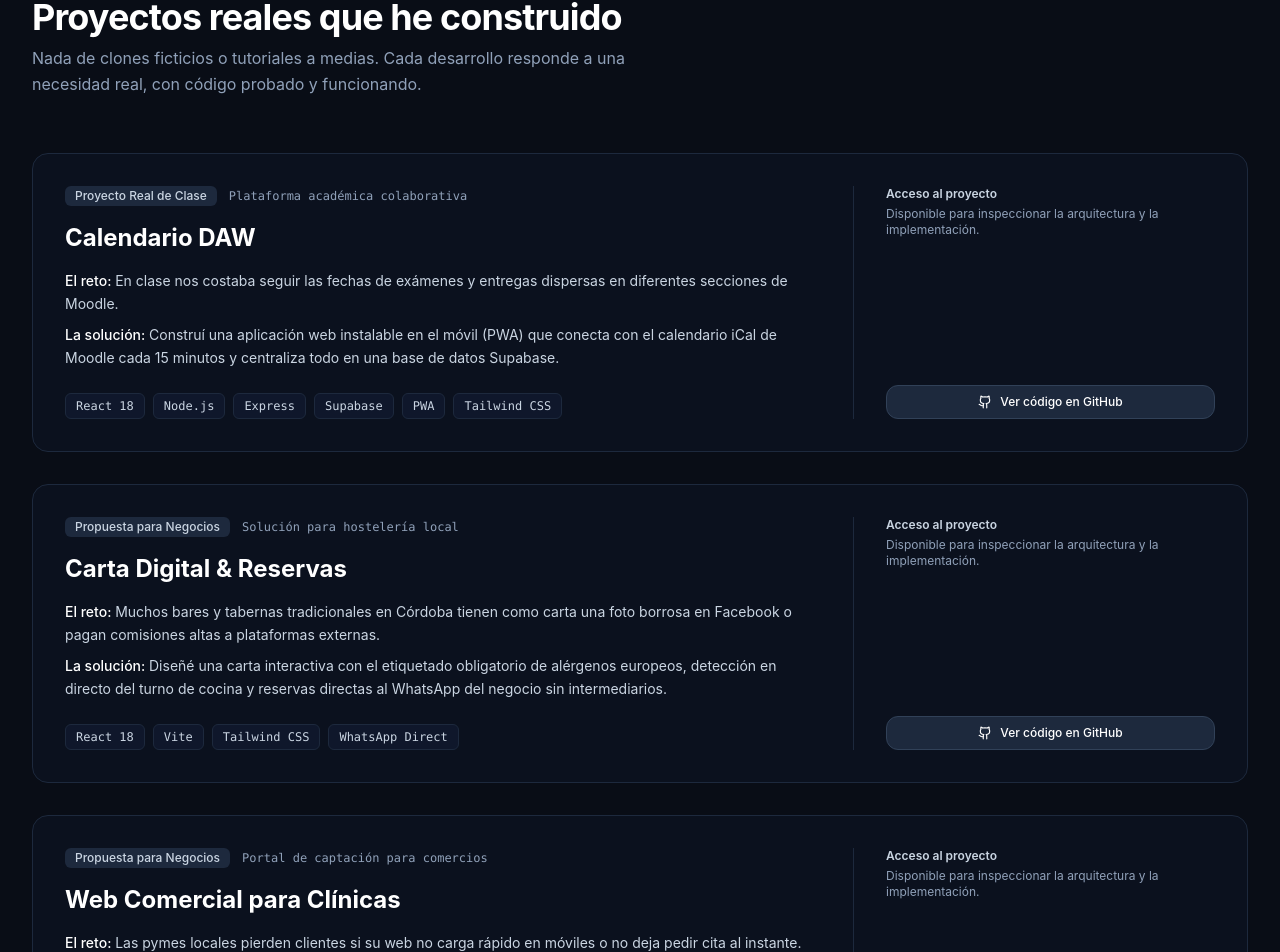
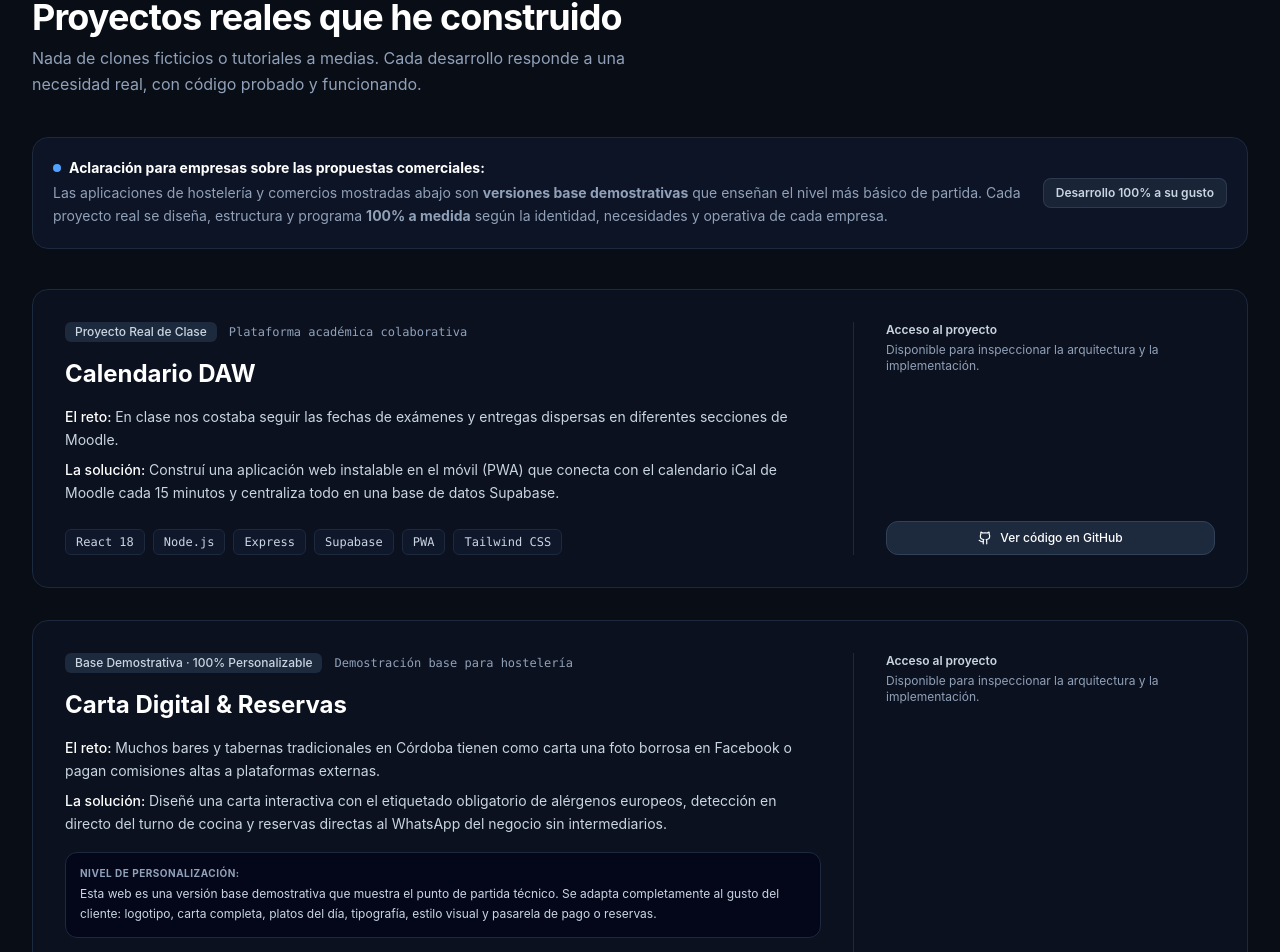
Before and after one commit to barbadodev/portfolio-barbadodev, a React (Vite) app: page / in a window 1280 px wide. Shown: the part 1053-2005 px from the top of the page. Built offline with nearby package versions, Linux system fonts and the light colour scheme.

Commit message:
feat: clarify that commercial templates are baseline demos and 100% customizable to client needs

```diff
--- a/src/components/ContactSection.jsx
+++ b/src/components/ContactSection.jsx
@@ -45,7 +45,7 @@ _Enviado desde barbadodev.com_`;
                 Contáctame aquí
               </h2>
               <p className="text-sm sm:text-base text-slate-400 mt-2 font-normal leading-relaxed">
-                Si tienes un negocio en Córdoba y necesitas una web moderna, rápida y que te traiga clientes directamente por WhatsApp, escríbeme con total tranquilidad.
+                Trabajo con seriedad, transparencia y comunicación directa. Si tienes un negocio en Córdoba y buscas una web a medida con un desarrollo profesional bien estructurado, cuéntame tu caso y te respondo con una valoración clara.
               </p>
             </div>
 
--- a/src/components/Projects.jsx
+++ b/src/components/Projects.jsx
@@ -9,7 +9,7 @@ export default function Projects() {
       <div className="max-w-7xl mx-auto px-4 sm:px-6 lg:px-8">
 
         {/* Cabecera de Sección */}
-        <div className="max-w-2xl text-left mb-14">
+        <div className="max-w-2xl text-left mb-10">
           <span className="text-xs font-semibold tracking-wider uppercase text-slate-400">
             Trabajo Práctico
           </span>
@@ -19,6 +19,22 @@ export default function Projects() {
           <p className="text-sm sm:text-base text-slate-400 mt-2 font-normal leading-relaxed">
             Nada de clones ficticios o tutoriales a medias. Cada desarrollo responde a una necesidad real, con código probado y funcionando.
           </p>
+        </div>
+
+        {/* Aclaración Profesional sobre Demostraciones para Negocios */}
+        <div className="mb-10 p-5 rounded-2xl bg-slate-900/70 border border-slate-800 text-slate-300 flex flex-col md:flex-row md:items-center justify-between gap-4">
+          <div className="space-y-1 text-xs sm:text-sm">
+            <span className="font-bold text-white flex items-center gap-2">
+              <span className="w-2 h-2 rounded-full bg-blue-400" />
+              Aclaración para empresas sobre las propuestas comerciales:
+            </span>
+            <p className="text-slate-400 leading-relaxed">
+              Las aplicaciones de hostelería y comercios mostradas abajo son <strong>versiones base demostrativas</strong> que enseñan el nivel más básico de partida. Cada proyecto real se diseña, estructura y programa <strong>100% a medida</strong> según la identidad, necesidades y operativa de cada empresa.
+            </p>
+          </div>
+          <span className="shrink-0 text-xs font-semibold text-slate-300 bg-slate-800/80 px-3 py-1.5 rounded-lg border border-slate-700/80 text-center">
+            Desarrollo 100% a su gusto
+          </span>
         </div>
 
         {/* Listado Editorial de Proyectos */}
@@ -55,6 +71,18 @@ export default function Projects() {
                       {project.solution}
                     </p>
                   </div>
+
+                  {/* Nota sobre personalización si existe */}
+                  {project.scopeNote && (
+                    <div className="p-3.5 rounded-xl bg-slate-950/80 border border-slate-800 text-xs text-slate-300 space-y-1">
+                      <span className="text-slate-400 font-bold block uppercase tracking-wider text-[10px]">
+                        Nivel de Personalización:
+                      </span>
+                      <p className="leading-relaxed text-slate-300">
+                        {project.scopeNote}
+                      </p>
+                    </div>
+                  )}
 
                   {/* Etiquetas de Tecnologías */}
                   <div className="flex flex-wrap gap-2 pt-2">
--- a/src/portfolio.config.js
+++ b/src/portfolio.config.js
@@ -64,24 +64,26 @@ export const PORTFOLIO_CONFIG = {
     {
       id: "starter-restaurante",
       title: "Carta Digital & Reservas",
-      subtitle: "Solución para hostelería local",
+      subtitle: "Demostración base para hostelería",
       problem: "Muchos bares y tabernas tradicionales en Córdoba tienen como carta una foto borrosa en Facebook o pagan comisiones altas a plataformas externas.",
       solution: "Diseñé una carta interactiva con el etiquetado obligatorio de alérgenos europeos, detección en directo del turno de cocina y reservas directas al WhatsApp del negocio sin intermediarios.",
+      scopeNote: "Esta web es una versión base demostrativa que muestra el punto de partida técnico. Se adapta completamente al gusto del cliente: logotipo, carta completa, platos del día, tipografía, estilo visual y pasarela de pago o reservas.",
       tech: ["React 18", "Vite", "Tailwind CSS", "WhatsApp Direct"],
       github: "https://github.com/barbadodev/starter-restaurante",
       demo: "#",
-      tag: "Propuesta para Negocios"
+      tag: "Base Demostrativa · 100% Personalizable"
     },
     {
       id: "starter-pyme",
       title: "Web Comercial para Clínicas",
-      subtitle: "Portal de captación para comercios",
+      subtitle: "Demostración base para negocios locales",
       problem: "Las pymes locales pierden clientes si su web no carga rápido en móviles o no deja pedir cita al instante.",
       solution: "Un portal ligero con cálculo automático de 'Abierto ahora', reseñas de Google integradas y botón directo para solicitar presupuesto por WhatsApp.",
+      scopeNote: "Plantilla base de partida para ilustrar la captación directa por WhatsApp y velocidad de carga. Para cada negocio se construye una estructura a medida con sus servicios específicos, equipo, tarifas e integraciones personalizadas.",
       tech: ["React 18", "Vite", "Tailwind CSS", "SEO Local"],
       github: "https://github.com/barbadodev/starter-pyme",
       demo: "#",
-      tag: "Propuesta para Negocios"
+      tag: "Base Demostrativa · 100% Personalizable"
     }
   ],
 
```
